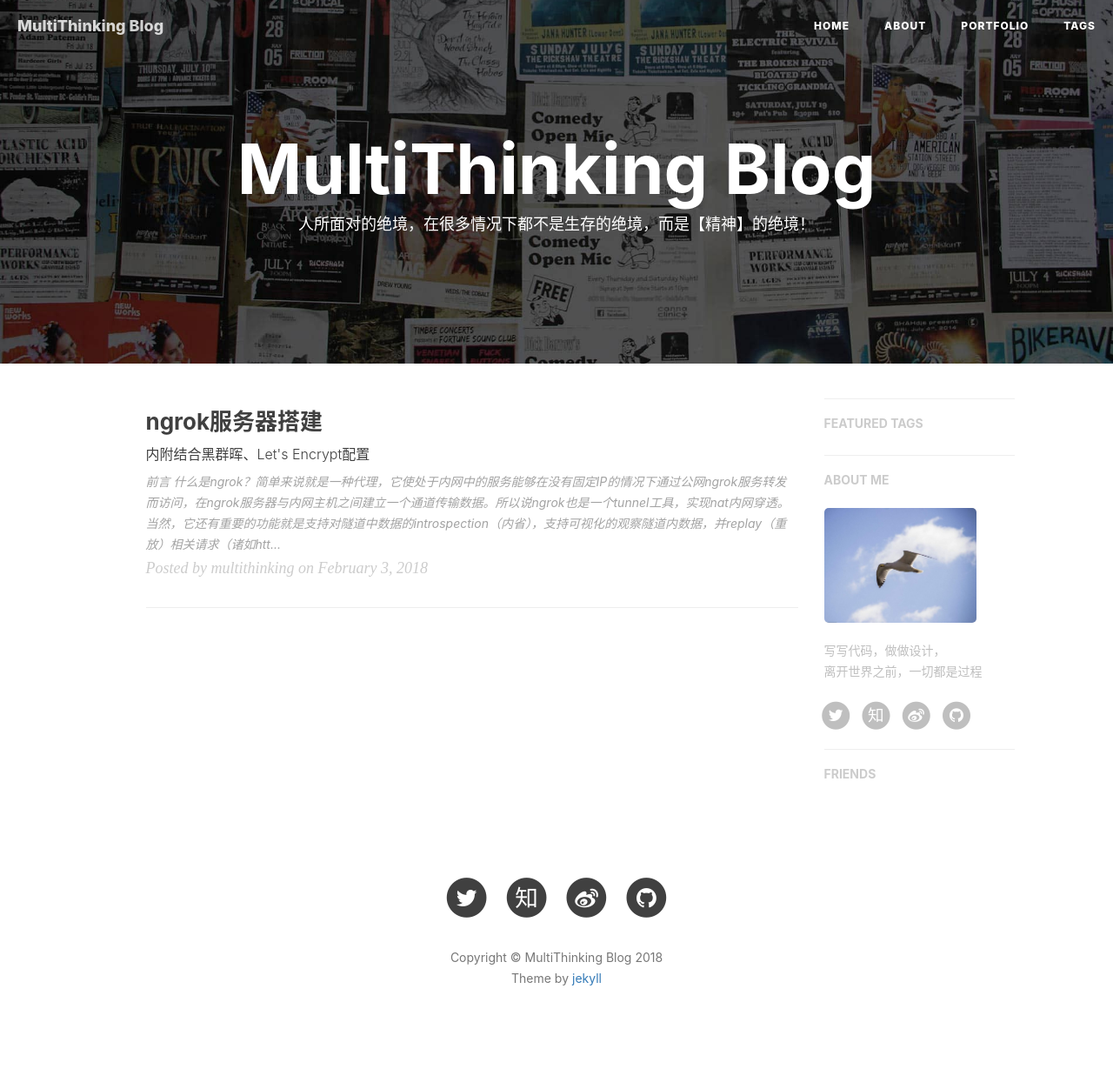
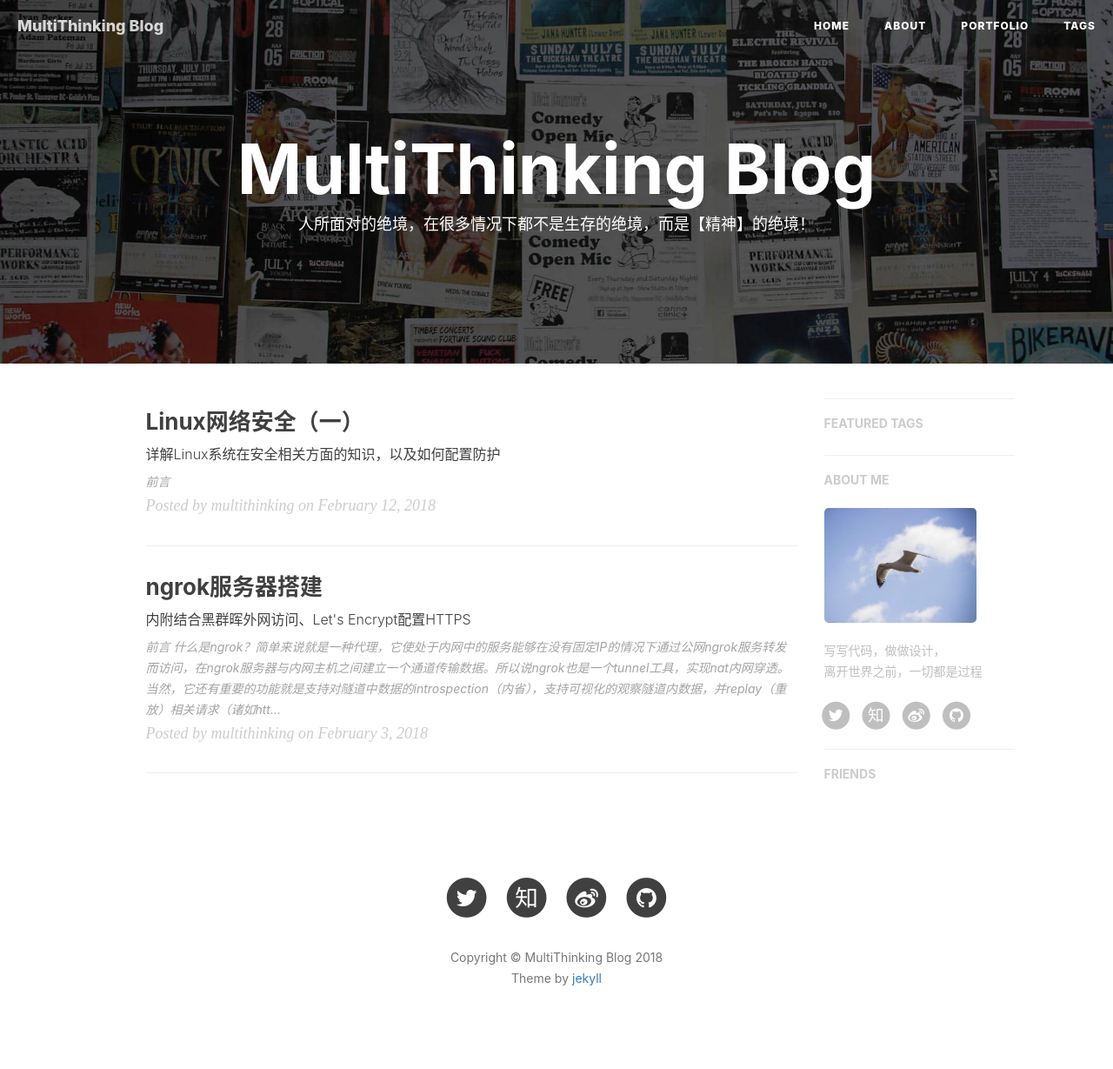
Before and after one commit to program-engineer/program-engineer.github.io, a Jekyll site: the page built from index.html, in a window 1280 px wide. Shown: the whole page at 87% size. Built offline with Jekyll 4.4.1, drawn with Linux system fonts in a browser that asks for light colours; nearby versions of some CDN libraries; the list of posts is cut into pages by our own code; comment, search, counter and statistics services are not loaded.

Commit message:
post new one

```diff
--- /dev/null
+++ b/_posts/2018-2-12-Linux-network-security.markdown
@@ -0,0 +1,13 @@
+---
+layout:     post
+title:      "Linux网络安全（一）"
+subtitle:   "详解Linux系统在安全相关方面的知识，以及如何配置防护"
+date:       2018-02-12 12:00:00
+author:     "multithinking"
+header-img: "img/post-bg-2015.jpg"
+tags:
+    - Linux安全
+---
+
+
+## 前言
--- a/_posts/2018-2-3-ngrok-dsnas-let-encrypted.markdown
+++ b/_posts/2018-2-3-ngrok-dsnas-let-encrypted.markdown
@@ -1,7 +1,7 @@
 ---
 layout:     post
 title:      "ngrok服务器搭建"
-subtitle:   "内附结合黑群晖、Let's Encrypt配置"
+subtitle:   "内附结合黑群晖外网访问、Let's Encrypt配置HTTPS"
 date:       2018-02-03 12:00:00
 author:     "multithinking"
 header-img: "img/post-bg-2015.jpg"
```
